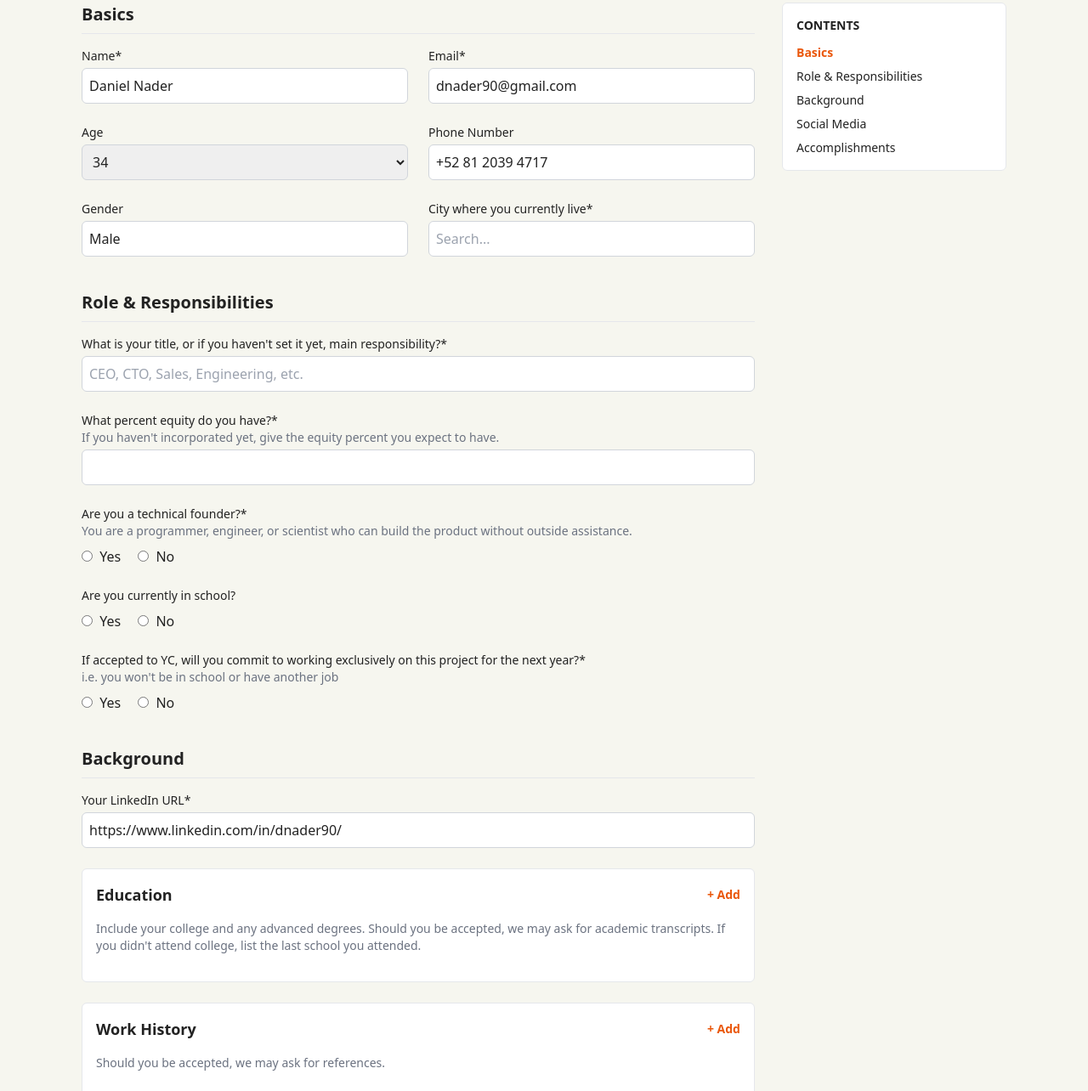
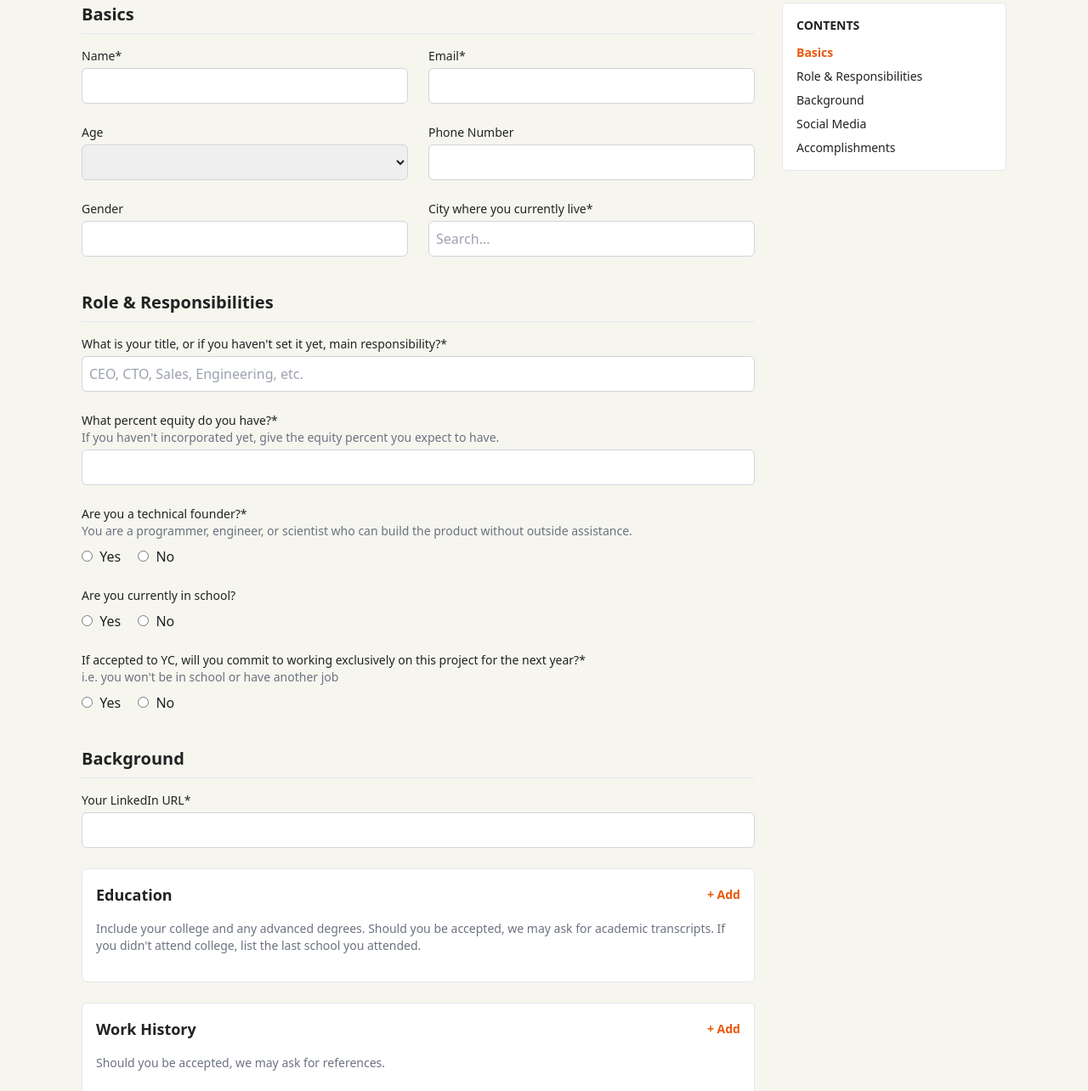
Before and after one commit to taquion/ycombinator-coach, a plain HTML site: page frontend/founder-profile.html in a window 1280 px wide. Shown: the part 134-1418 px from the top of the page at 85% size. Drawn offline with nearby package versions, Linux system fonts and the light colour scheme.

Commit message:
fix: Remove hardcoded values from founder profile HTML

```diff
--- a/frontend/founder-profile.html
+++ b/frontend/founder-profile.html
@@ -41,26 +41,26 @@
             <div class="mt-4 grid grid-cols-1 md:grid-cols-2 gap-6">
               <div>
                 <label for="name" class="block text-sm font-medium">Name*</label>
-                <input type="text" id="name" name="name" class="mt-1 block w-full p-2 border border-gray-300 rounded-md" value="Daniel Nader">
+                <input type="text" id="name" name="name" class="mt-1 block w-full p-2 border border-gray-300 rounded-md">
               </div>
               <div>
                 <label for="email" class="block text-sm font-medium">Email*</label>
-                <input type="email" id="email" name="email" class="mt-1 block w-full p-2 border border-gray-300 rounded-md" value="dnader90@gmail.com">
+                <input type="email" id="email" name="email" class="mt-1 block w-full p-2 border border-gray-300 rounded-md">
               </div>
               <div>
                 <label for="age" class="block text-sm font-medium">Age</label>
                 <select id="age" name="age" class="mt-1 block w-full p-2 border border-gray-300 rounded-md">
-                  <option>34</option>
+                  <option value=""></option>
                   <!-- Add other ages -->
                 </select>
               </div>
               <div>
                 <label for="phone" class="block text-sm font-medium">Phone Number</label>
-                <input type="tel" id="phone" name="phone" class="mt-1 block w-full p-2 border border-gray-300 rounded-md" value="+52 81 2039 4717">
+                <input type="tel" id="phone" name="phone" class="mt-1 block w-full p-2 border border-gray-300 rounded-md">
               </div>
               <div>
                 <label for="gender" class="block text-sm font-medium">Gender</label>
-                <input type="text" id="gender" name="gender" class="mt-1 block w-full p-2 border border-gray-300 rounded-md" value="Male">
+                <input type="text" id="gender" name="gender" class="mt-1 block w-full p-2 border border-gray-300 rounded-md">
               </div>
               <div>
                 <label for="city" class="block text-sm font-medium">City where you currently live*</label>
@@ -114,7 +114,7 @@
             <div class="mt-4 space-y-6">
                 <div>
                     <label for="linkedin" class="block text-sm font-medium">Your LinkedIn URL*</label>
-                    <input type="url" id="linkedin" name="linkedin" class="mt-1 block w-full p-2 border border-gray-300 rounded-md" value="https://www.linkedin.com/in/dnader90/">
+                    <input type="url" id="linkedin" name="linkedin" class="mt-1 block w-full p-2 border border-gray-300 rounded-md">
                 </div>
                 <div class="p-4 border rounded-md bg-white space-y-4">
                     <div class="flex justify-between items-center">
```
